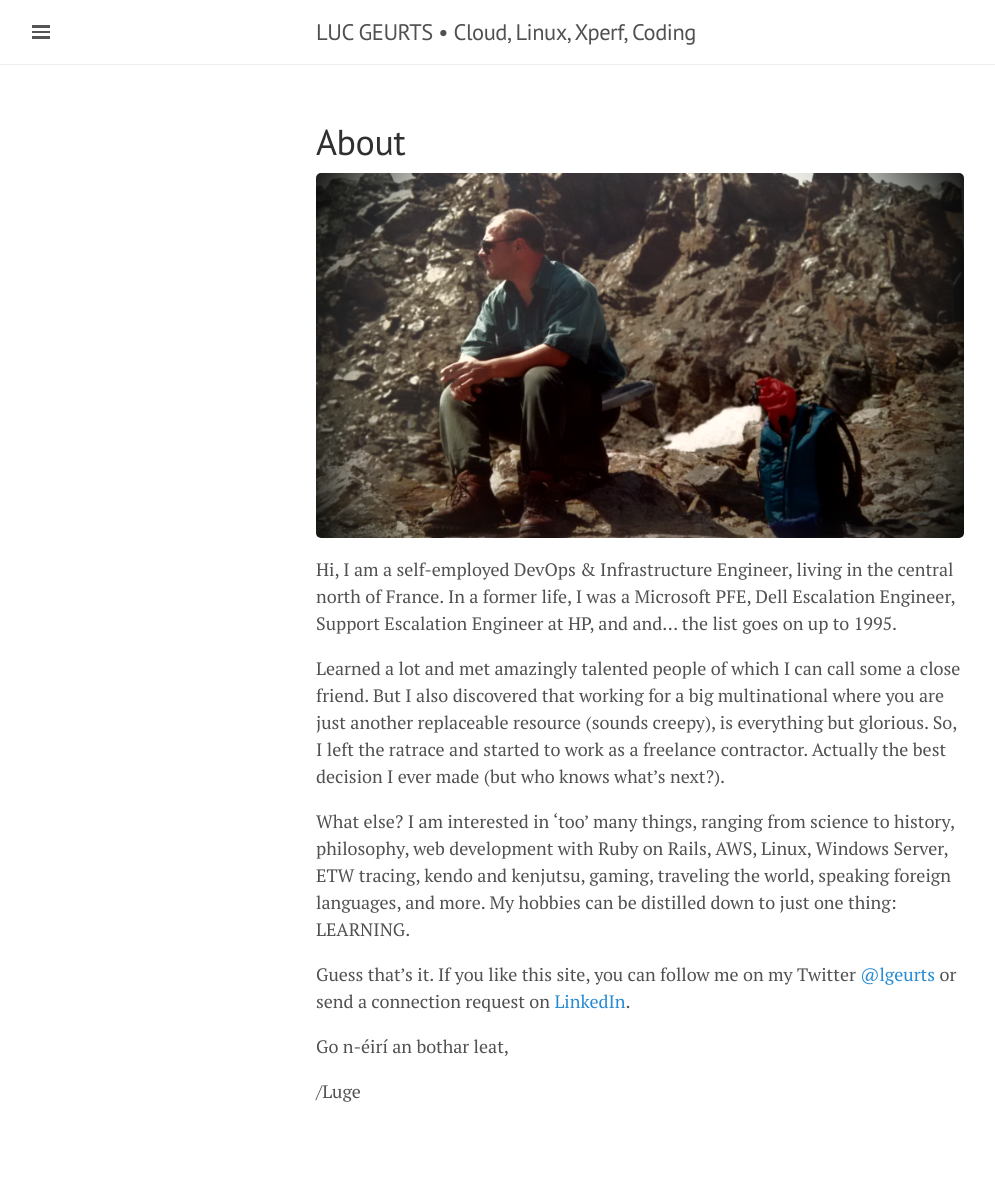
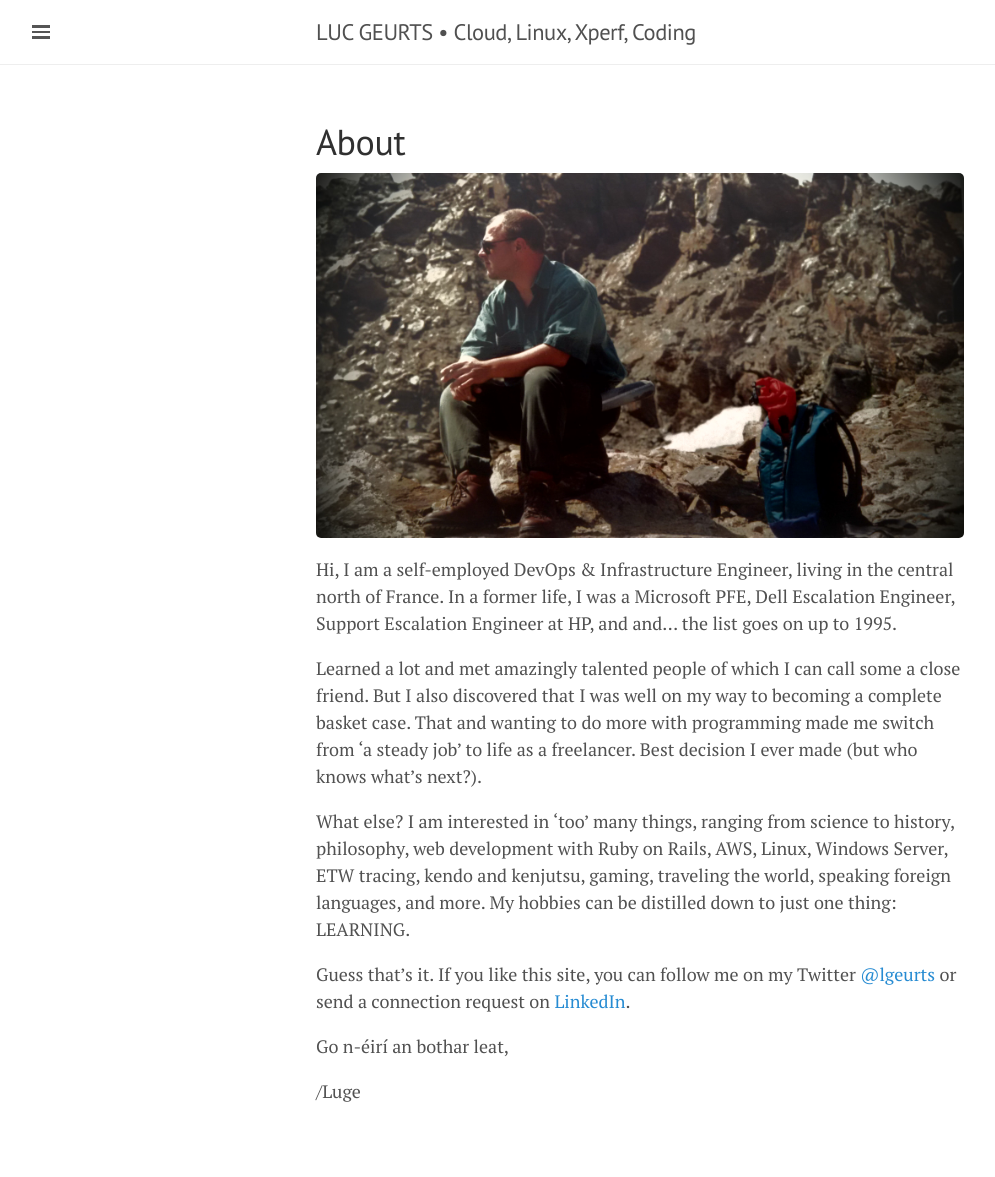
Before and after one commit to lgeurts/lgeurts.github.io, a Jekyll site: the page built from about.md, in a window 1280 px wide. Shown: the whole page, without its empty margins (0-995 px from the left). Built offline with Jekyll 4.4.1, drawn with Linux system fonts in a browser that asks for light colours; nearby versions of some CDN libraries.

Commit message:
Update about.md

```diff
--- a/about.md
+++ b/about.md
@@ -8,7 +8,7 @@ title: About
 Hi, I am a self-employed DevOps & Infrastructure Engineer, living in the central north of France.
 In a former life, I was a Microsoft PFE, Dell Escalation Engineer, Support Escalation Engineer at HP, and and... the list goes on up to 1995.
 
-Learned a lot and met amazingly talented people  of which I can call some a close friend. But I also discovered that working for a big multinational where you are just another replaceable resource (sounds creepy), is everything but glorious. So, I left the ratrace and started to work as a freelance contractor. Actually the best decision I ever made (but who knows what's next?).
+Learned a lot and met amazingly talented people  of which I can call some a close friend. But I also discovered that I was well on my way to becoming a complete basket case. That and wanting to do more with programming made me switch from 'a steady job' to life as a freelancer. Best decision I ever made (but who knows what's next?).
 
 What else? I am interested in 'too' many things, ranging from science to history, philosophy, web development with Ruby on Rails, AWS, Linux, Windows Server, ETW tracing, kendo and kenjutsu, gaming, traveling the world, speaking foreign languages, and more.
 My hobbies can be distilled down to just one thing: LEARNING.
```
